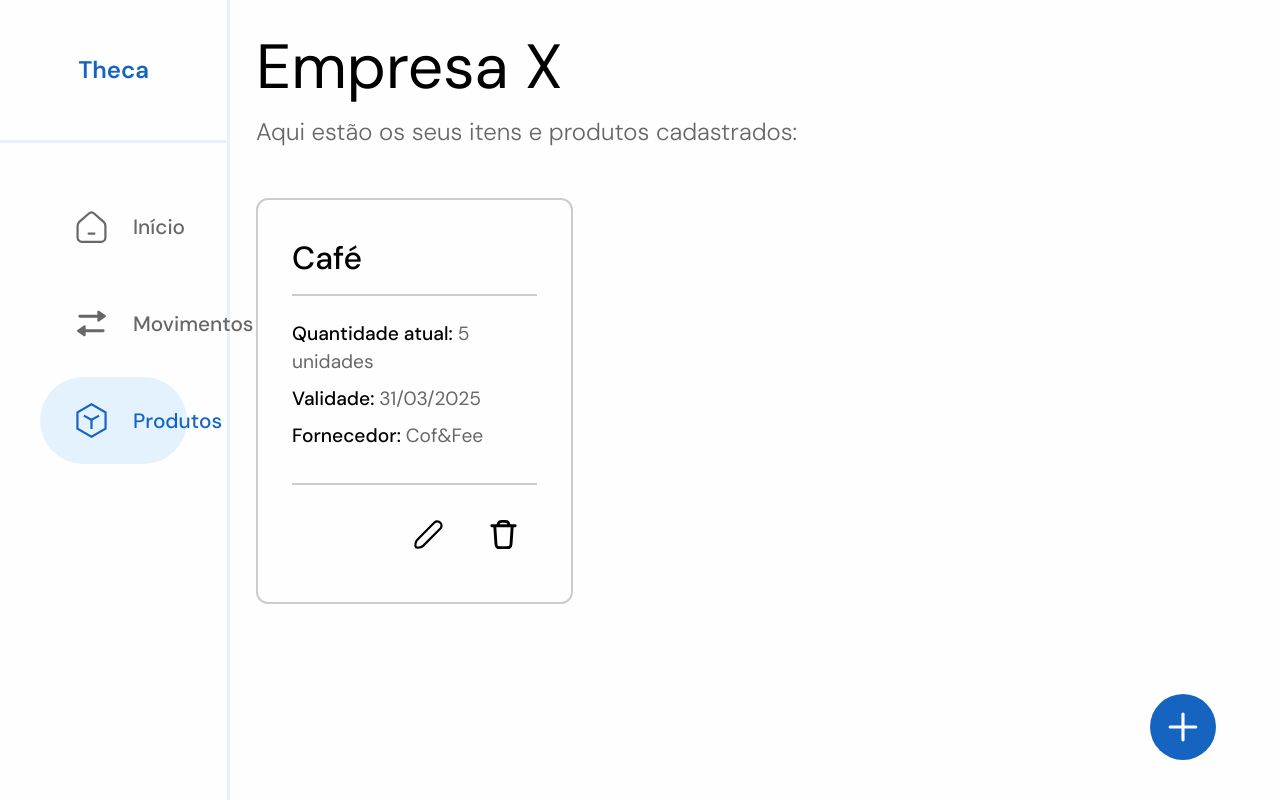
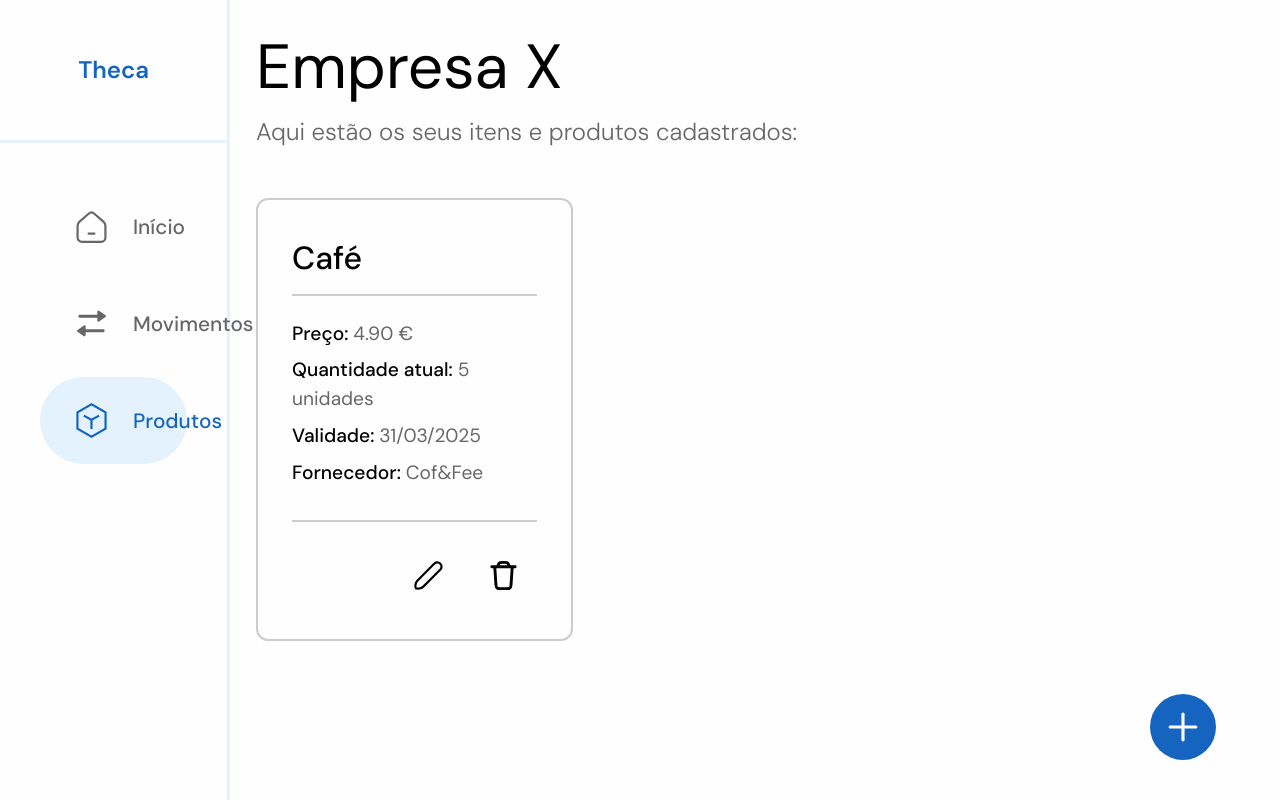
Before and after one commit to OBitencourt/theca, a Next.js app: page /products in a window 1280 px wide. Built offline with nearby package versions, Linux system fonts and the light colour scheme.

Commit message:
style: changing some details in modal and item

```diff
--- a/src/components/AddModal/style.ts
+++ b/src/components/AddModal/style.ts
@@ -93,7 +93,7 @@ export const ConfirmButton = styled.button`
 
     &:hover {
         filter: brightness(0.92);
-        transform: scale(1.05);
+        transform: scale(1.02);
     }
 
     &:active {
--- a/src/components/Item/index.js
+++ b/src/components/Item/index.js
@@ -14,6 +14,9 @@ const Item = () => {
                         </h2>
                     </TitleWrapper>
                     <InfoWrapper>
+                        <h4>
+                            Preço: <span>4.90 €</span>
+                        </h4>
                         <h4>
                             Quantidade atual: <span>5 unidades</span>
                         </h4>
--- a/src/components/Item/style.ts
+++ b/src/components/Item/style.ts
@@ -13,7 +13,7 @@ export const ItemDiv = styled.div`
     width: 31%;
     border-radius: 12px;
     border: 2px solid var(--border-color);
-    padding: 34px;
+    padding: 34px 34px 30px 34px;
     display: flex;
     flex-direction: column;
 
@@ -55,7 +55,7 @@ export const ButtonsWrapper = styled.div`
     display: flex;
     gap: 8px;
     align-self: flex-end;
-    padding-top: 16px;
+    padding-top: 20px;
 `
 
 export const ActionButton = styled.button`
```
